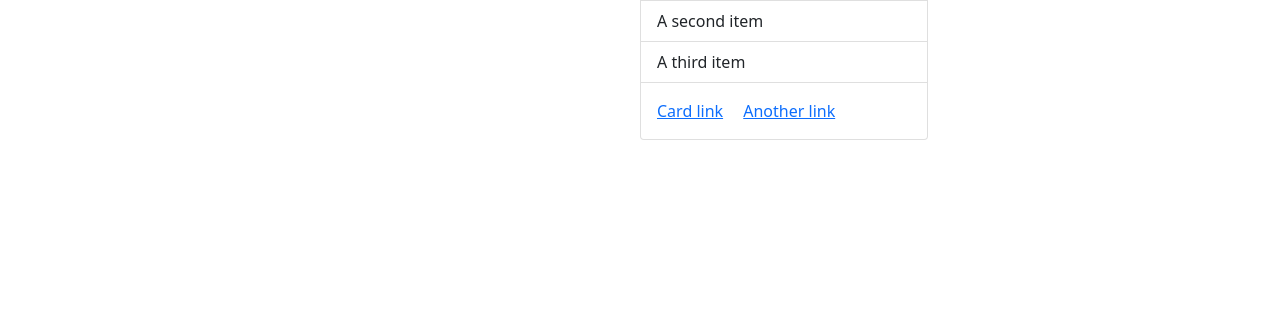
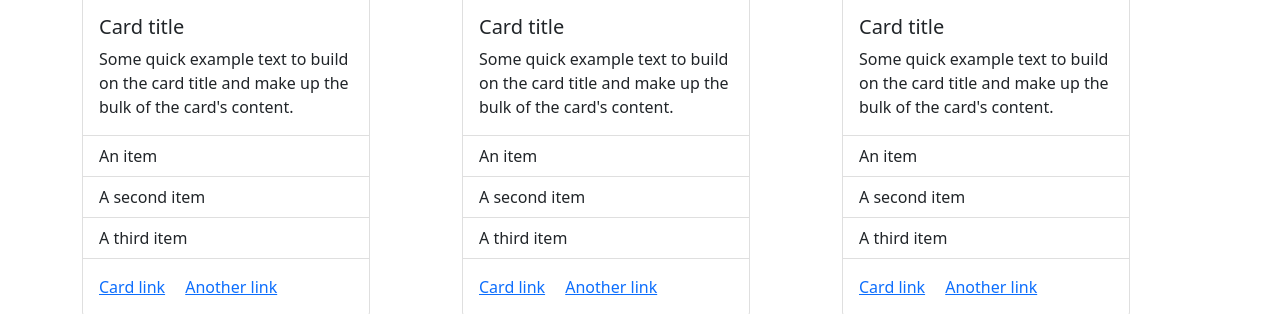
Before and after one commit to Akshat-Charan/AtcorpMarketing, a Django app: page /TLP in a window 1280 px wide. Shown: the part 369-683 px from the top of the page. Before the commit the page ends 509 px from the top, so only its background shows below. Run offline with Django 3.2, Linux system fonts and the light colour scheme.

Commit message:
Mobile Friendly

```diff
--- a/templates/TLP.html
+++ b/templates/TLP.html
@@ -12,20 +12,70 @@
   </ol>
 </nav>
 
-<h1 class="text-center" style="background: #212529!important;color: wheat;">TLP Series</h1>
+<h1 class="text-center" style="background: #212529!important;or: wheat;">TLP Series</h1>
 
-<div class="position-relative">
-  <div class="position-absolute top-0 start-20">
+<div class="container">
+  <div class="row row-cols-3">
+    <div class="col">
+      <div class="card" style="width: 18rem;">
+        <img src="..." class="card-img-top" alt="...">
+        <div class="card-body">
+          <h5 class="card-title">Card title</h5>
+          <p class="card-text">Some quick example text to build on the card title and make up the bulk of the card's content.</p>
+        </div>
+        <ul class="list-group list-group-flush">
+          <li class="list-group-item">An item</li>
+          <li class="list-group-item">A second item</li>
+          <li class="list-group-item">A third item</li>
         </ul>
         <div class="card-body">
           <a href="#" class="card-link">Card link</a>
           <a href="#" class="card-link">Another link</a>
       </div>
       </div>
+
     </div>
-  <div class="position-absolute top-0 start-50">
+    <div class="col">
       <div class="card" style="width: 18rem;">
-            <img src="{% static 'Recipro.jpeg' %}" class="card-img-top" alt="...">
+        <img src="..." class="card-img-top" alt="...">
+        <div class="card-body">
+          <h5 class="card-title">Card title</h5>
+          <p class="card-text">Some quick example text to build on the card title and make up the bulk of the card's content.</p>
+        </div>
+        <ul class="list-group list-group-flush">
+          <li class="list-group-item">An item</li>
+          <li class="list-group-item">A second item</li>
+          <li class="list-group-item">A third item</li>
+        </ul>
+        <div class="card-body">
+          <a href="#" class="card-link">Card link</a>
+          <a href="#" class="card-link">Another link</a>
+      </div>
+      </div>
+
+    </div>
+    <div class="col">
+      <div class="card" style="width: 18rem;">
+        <img src="..." class="card-img-top" alt="...">
+        <div class="card-body">
+          <h5 class="card-title">Card title</h5>
+          <p class="card-text">Some quick example text to build on the card title and make up the bulk of the card's content.</p>
+        </div>
+        <ul class="list-group list-group-flush">
+          <li class="list-group-item">An item</li>
+          <li class="list-group-item">A second item</li>
+          <li class="list-group-item">A third item</li>
+        </ul>
+        <div class="card-body">
+          <a href="#" class="card-link">Card link</a>
+          <a href="#" class="card-link">Another link</a>
+      </div>
+      </div>
+
+    </div>
+    <div class="col">
+      <div class="card" style="width: 18rem;">
+        <img src="..." class="card-img-top" alt="...">
         <div class="card-body">
           <h5 class="card-title">Card title</h5>
           <p class="card-text">Some quick example text to build on the card title and make up the bulk of the card's content.</p>
@@ -41,10 +91,25 @@
       </div>
       </div>
     </div>
-  <div class="position-absolute top-50 start-50"></div>
-  <div class="position-absolute bottom-50 end-50"></div>
-  <div class="position-absolute bottom-0 start-0"></div>
-  <div class="position-absolute bottom-0 end-0"></div>
+    <div class="col">
+      <div class="card" style="width: 18rem;">
+        <img src="..." class="card-img-top" alt="...">
+        <div class="card-body">
+          <h5 class="card-title">Card title</h5>
+          <p class="card-text">Some quick example text to build on the card title and make up the bulk of the card's content.</p>
+        </div>
+        <ul class="list-group list-group-flush">
+          <li class="list-group-item">An item</li>
+          <li class="list-group-item">A second item</li>
+          <li class="list-group-item">A third item</li>
+        </ul>
+        <div class="card-body">
+          <a href="#" class="card-link">Card link</a>
+          <a href="#" class="card-link">Another link</a>
+      </div>
+      </div>
+    </div>
+  </div>
 </div>
 
 
```
Also changed, not shown: templates/compressor.html (+34 -27 lines), templates/recipro_oillubricatedtype.html (+10 -6 lines). Lines whose indentation alone changed are shown as unchanged.
